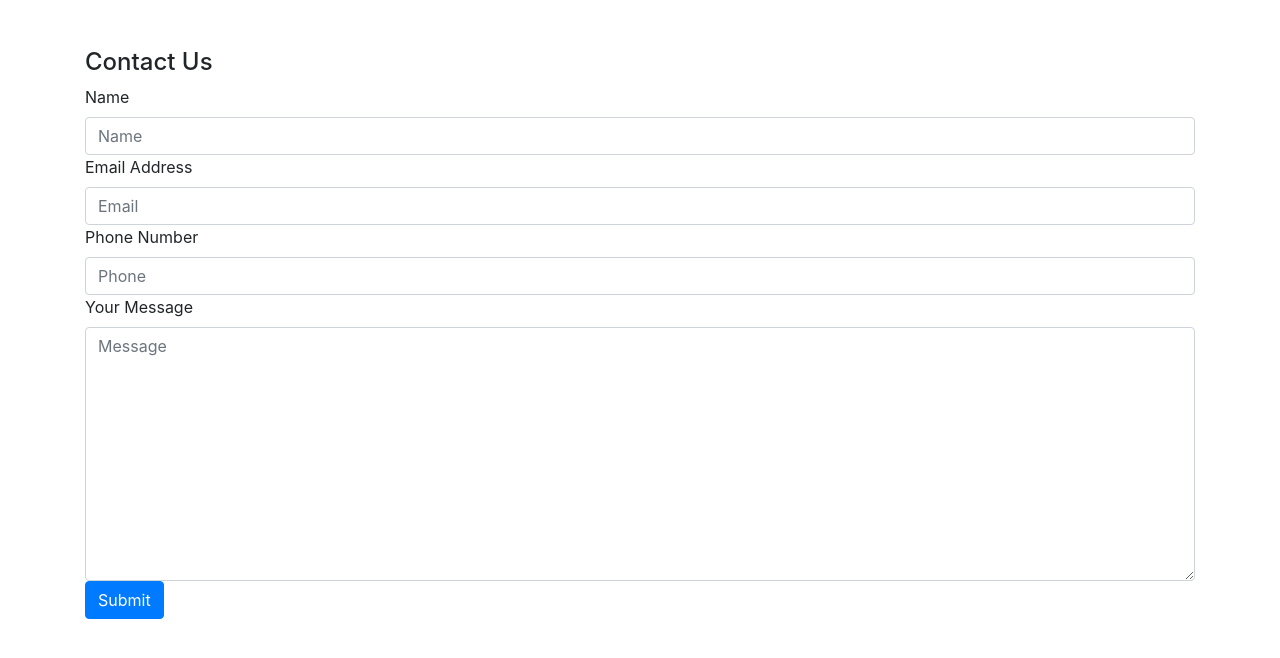
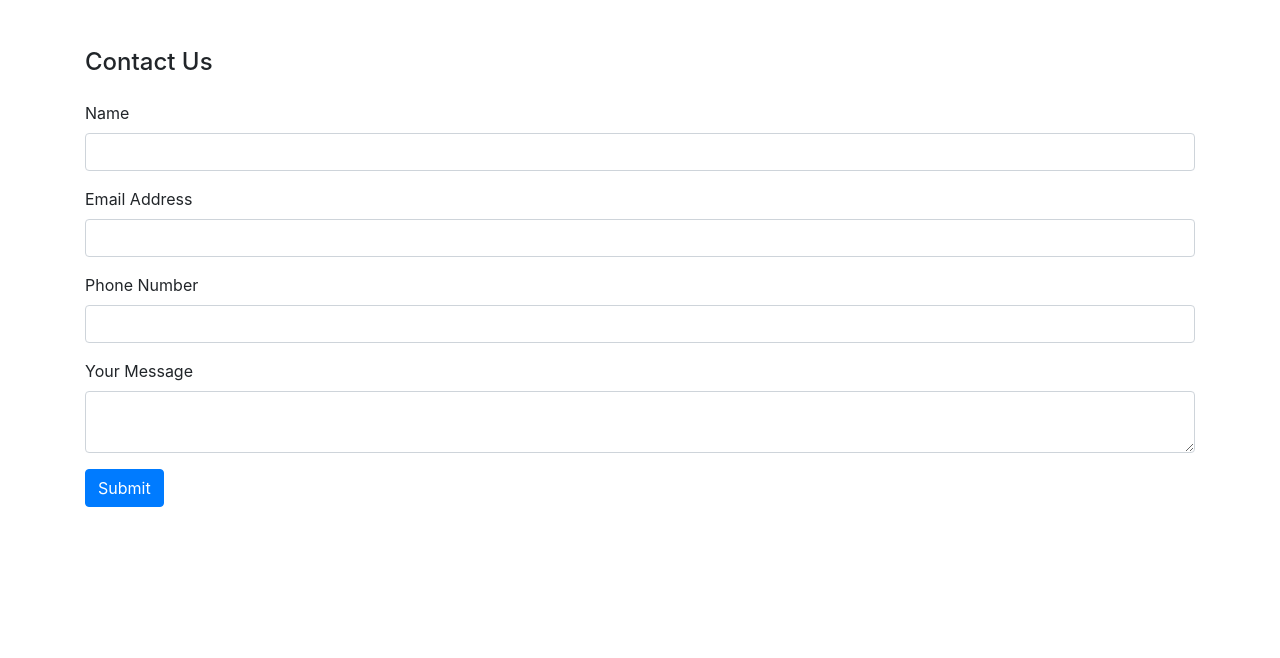
Before and after one commit to MateenSeddiqi/Online-cosmetic-shop, a Django app: page /contactUs/ in a window 1280 px wide. Shown: the part 56-714 px from the top of the page. Run offline with Django 5.2, Linux system fonts and the light colour scheme.

Commit message:
getting user input

```diff
--- a/products/admin.py
+++ b/products/admin.py
@@ -1,6 +1,7 @@
 from django.contrib import admin
-from .models import Feedback, Product
+from .models import Feedback, Product, contactUs
 # Register your models here.
 
 admin.site.register(Feedback)
 admin.site.register(Product)
+admin.site.register(contactUs)
--- a/products/templates/contactus.html
+++ b/products/templates/contactus.html
@@ -4,24 +4,24 @@
 {% block content %}
 
 <div class="container mt-5">
-    <h4>Contact Us</h4>
-    <form action="POST">
+    <h4 class="mb-4">Contact Us</h4>
+    <form method="POST">
         {% csrf_token %}
-        <div>
-            <label for="{{ contactUs.name.id_for_label }}">{{ contactUs.name.label  }}</label>
-            {{ contactUs.name }}
+        <div class="mb-3">
+            <label for="{{ contactUs.name.id_for_label }}" class="form-label">{{ contactUs.name.label }}</label>
+            <input type="text" name="{{ contactUs.name.name }}" id="{{ contactUs.name.id_for_label }}" class="form-control" value="{{ contactUs.name.value|default:'' }}">
         </div>
-        <div>
-            <label for="contactUs.email.id_for_label"> {{ contactUs.email.label }} </label>
-            {{ contactUs.email }}
+        <div class="mb-3">
+            <label for="{{ contactUs.email.id_for_label }}" class="form-label">{{ contactUs.email.label }}</label>
+            <input type="email" name="{{ contactUs.email.name }}" id="{{ contactUs.email.id_for_label }}" class="form-control" value="{{ contactUs.email.value|default:'' }}">
         </div>
-        <div>
-            <label for="contactUs.phone.id_for_label">{{ contactUs.phone.label }}</label>
-            {{ contactUs.phone }}
+        <div class="mb-3">
+            <label for="{{ contactUs.phone.id_for_label }}" class="form-label">{{ contactUs.phone.label }}</label>
+            <input type="text" name="{{ contactUs.phone.name }}" id="{{ contactUs.phone.id_for_label }}" class="form-control" value="{{ contactUs.phone.value|default:'' }}">
         </div>
-        <div>
-            <label for="contactUs.message.id_for_label">{{ contactUs.message.label }}</label>
-            {{ contactUs.message}}
+        <div class="mb-3">
+            <label for="{{ contactUs.message.id_for_label }}" class="form-label">{{ contactUs.message.label }}</label>
+            <textarea name="{{ contactUs.message.name }}" id="{{ contactUs.message.id_for_label }}" class="form-control">{{ contactUs.message.value|default:'' }}</textarea>
         </div>
         <button type="submit" class="btn btn-primary">Submit</button>
     </form>
```
Also changed, not shown: db.sqlite3.
